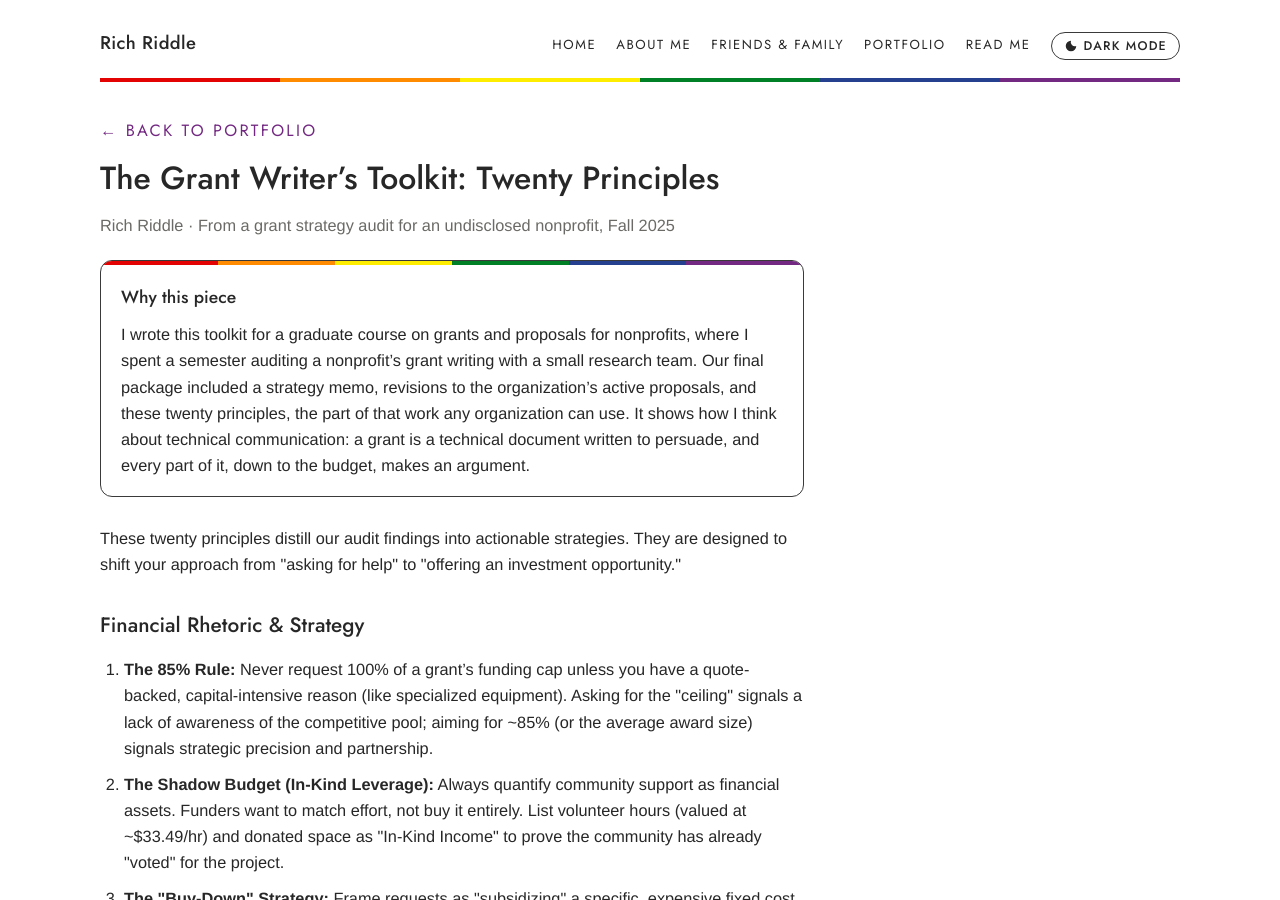
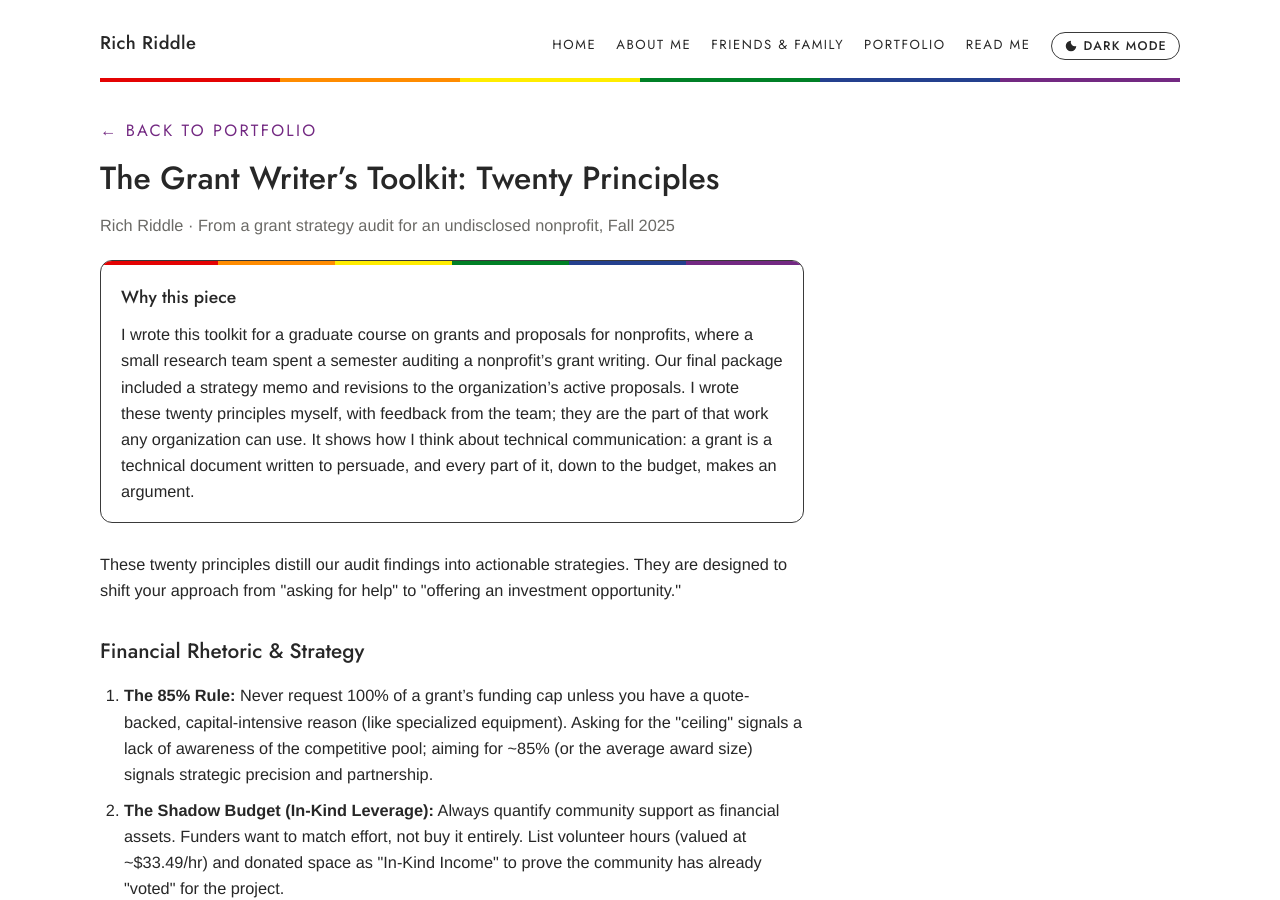
Before and after one commit to prof-richriddle/portfolio, a Jekyll site: the page built from sample-grants.html, in a window 1280 px wide and 900 px high. Built offline with Jekyll 4.4.1, drawn with Linux system fonts in a browser that asks for light colours.

Commit message:
Grant toolkit sample: credit the toolkit as my own work, with team feedback (from Deliberative Engagement #1)
Co-Authored-By: Claude Opus 5.5 <noreply@anthropic.com>
Claude-Session: https://claude.ai/code/session_01LKxkcfdpkeKgywibvvsXFB

```diff
--- a/sample-grants.html
+++ b/sample-grants.html
@@ -10,7 +10,7 @@ title: "Writing Sample: The Grant Writer’s Toolkit"
 
   <div class="why">
     <h2>Why this piece</h2>
-    <p>I wrote this toolkit for a graduate course on grants and proposals for nonprofits, where I spent a semester auditing a nonprofit’s grant writing with a small research team. Our final package included a strategy memo, revisions to the organization’s active proposals, and these twenty principles, the part of that work any organization can use. It shows how I think about technical communication: a grant is a technical document written to persuade, and every part of it, down to the budget, makes an argument.</p>
+    <p>I wrote this toolkit for a graduate course on grants and proposals for nonprofits, where a small research team spent a semester auditing a nonprofit’s grant writing. Our final package included a strategy memo and revisions to the organization’s active proposals. I wrote these twenty principles myself, with feedback from the team; they are the part of that work any organization can use. It shows how I think about technical communication: a grant is a technical document written to persuade, and every part of it, down to the budget, makes an argument.</p>
   </div>
 
 <p>These twenty principles distill our audit findings into actionable strategies. They are designed to shift your approach from "asking for help" to "offering an investment opportunity."</p>
```
